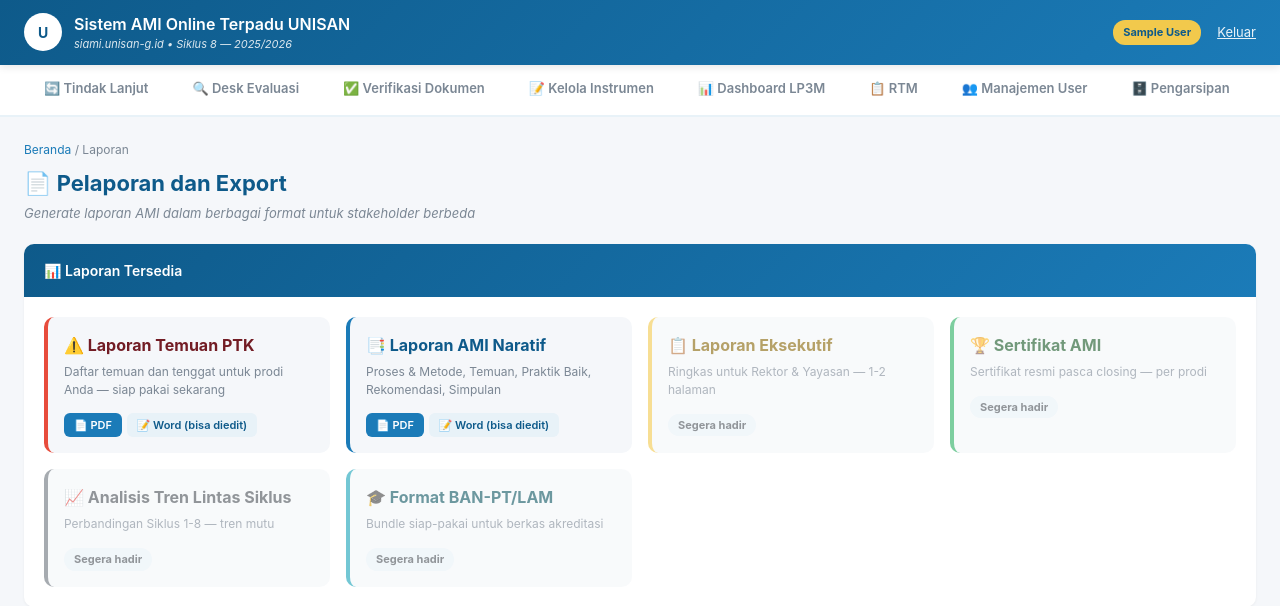
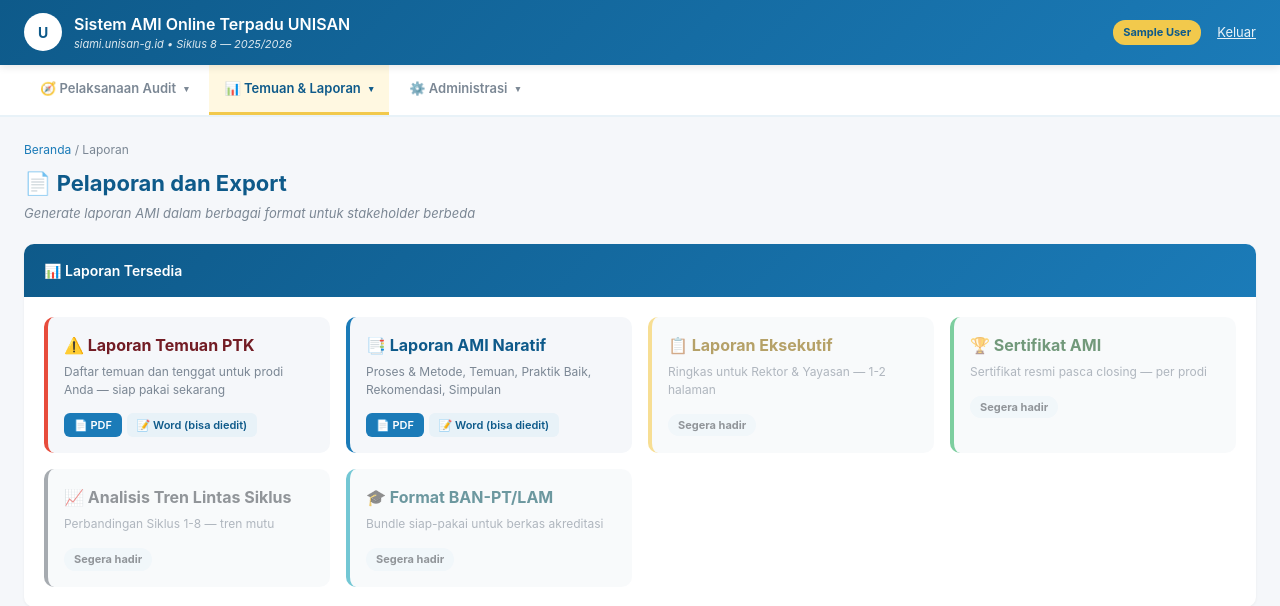
Before and after one commit to unisan-gtlo/siami, a Django app: page /laporan/ in a window 1280 px wide. Shown: the top 606 px of the page. Run offline with Django 5.2, Linux system fonts and the light colour scheme; the visitor is signed in with stand-in values (Sample User, id 1); data comes from the database, SQL or seed files in the repository.

Commit message:
feat(base): nav dropdown terkelompok + fix laporan_list tanpa permission check
Nav 12+ tab yang tadinya satu baris panjang (perlu scroll horizontal untuk
LP3M/Pimpinan/superuser yang melihat hampir semua tab) sekarang dikelompokkan
jadi 3 dropdown modern pakai <details>/<summary> native (tanpa JS framework):
"Pelaksanaan Audit" (Identitas, Self-Assessment, Upload Bukti, Verifikasi
Dokumen, Desk Evaluasi, Visitasi), "Temuan & Laporan" (Temuan/PTK, Tindak
Lanjut, Laporan, Pengarsipan), "Administrasi" (Dashboard, Kelola Instrumen,
RTM, Manajemen User) -- urutan grup & item sekarang mengikuti urutan alur
12-modul AMI, bukan urutan historis penambahan fitur. Kondisi visibilitas
per item TIDAK diubah (diaudit dulu satu per satu supaya hak akses per role
tetap identik dengan sebelumnya), cuma direorganisasi jadi grup + dedupe ke
level grup kalau semua item sama gate-nya (RTM/Manajemen User/Dashboard di
grup Administrasi).

Audit menyeluruh peran vs. view juga menemukan `laporan_list` tidak punya
pengecekan role sama sekali (cuma @login_required) -- diperbaiki supaya
konsisten dengan gate nav-nya (auditee/UPM/LP3M/Pimpinan), bukan bisa
diakses siapapun yang login lewat URL langsung.

Co-Authored-By: Claude Sonnet 5 <noreply@anthropic.com>

```diff
--- a/apps/ami_pelaporan/views.py
+++ b/apps/ami_pelaporan/views.py
@@ -64,8 +64,18 @@ def _pengisian_milik_user(user_ami, siklus):
     return None
 
 
+def _bisa_akses_laporan(request):
+    user_ami = _get_user_ami(request)
+    return request.user.is_superuser or (user_ami and (
+        user_ami.prodi_id or user_ami.is_lp3m or user_ami.is_pimpinan or user_ami.is_upm
+    ))
+
+
 @login_required
 def laporan_list(request):
+    if not _bisa_akses_laporan(request):
+        messages.error(request, 'Halaman ini hanya untuk auditee (Prodi/UPM Fakultas) atau LP3M/Pimpinan.')
+        return render(request, 'ami_pelaporan/forbidden.html', {'active_tab': 'laporan'})
     return render(request, 'ami_pelaporan/laporan_list.html', {'active_tab': 'laporan'})
 
 
--- a/templates/base.html
+++ b/templates/base.html
@@ -35,10 +35,10 @@
             border-radius: 12px; font-size: 11px; font-weight: 700;
         }
 
-        /* ===== TABS ===== */
+        /* ===== TABS (grup dropdown) ===== */
         .tabs {
             background: white; border-bottom: 2px solid #E8F2F8; padding: 0 24px;
-            display: flex; gap: 4px; overflow-x: auto;
+            display: flex; gap: 4px; align-items: center; overflow-x: auto;
             position: sticky; top: 62px; z-index: 99;
         }
         .tab {
@@ -48,6 +48,31 @@
         }
         .tab:hover { background: #F5F7FA; color: #1B7BB8; }
         .tab.active { color: #0E5A8A; border-bottom-color: #F2C94C; background: #FFF8E1; }
+
+        .nav-group { position: relative; }
+        .nav-group summary {
+            list-style: none; cursor: pointer; user-select: none;
+            padding: 14px 16px; font-size: 13px; font-weight: 600; color: #7B8794;
+            display: flex; align-items: center; gap: 6px; white-space: nowrap;
+            border-bottom: 3px solid transparent; transition: all 0.2s;
+        }
+        .nav-group summary::-webkit-details-marker { display: none; }
+        .nav-group summary::marker { content: ''; }
+        .nav-group summary::after { content: '▾'; font-size: 9px; margin-left: 2px; transition: transform 0.2s; }
+        .nav-group[open] summary::after { transform: rotate(180deg); }
+        .nav-group summary:hover { background: #F5F7FA; color: #1B7BB8; }
+        .nav-group.has-active > summary { color: #0E5A8A; border-bottom-color: #F2C94C; background: #FFF8E1; }
+        .nav-dropdown {
+            position: absolute; top: 100%; left: 0; margin-top: 2px; background: white;
+            border-radius: 10px; box-shadow: 0 10px 28px rgba(0,0,0,0.14); border: 1px solid #E8F2F8;
+            min-width: 230px; padding: 6px; z-index: 200;
+        }
+        .nav-dropdown a {
+            display: flex; align-items: center; gap: 8px; padding: 10px 12px; border-radius: 6px;
+            color: #2C3E50; text-decoration: none; font-size: 13px; font-weight: 500; white-space: nowrap;
+        }
+        .nav-dropdown a:hover { background: #F5F7FA; color: #1B7BB8; }
+        .nav-dropdown a.active { background: #FFF8E1; color: #0E5A8A; font-weight: 700; }
 
         /* ===== CONTENT ===== */
         main { padding: 24px; max-width: 1280px; margin: 0 auto; }
@@ -183,56 +208,67 @@
 </div>
 
 {% if user.is_authenticated %}
+{% with p=user.ami_profile %}
 <div class="tabs">
-    {% if user.ami_profile.prodi_id %}
-    <a class="tab {% if active_tab == 'identitas' %}active{% endif %}"
-       href="{% url 'identitas:prodi' %}">🏛️ Identitas Prodi</a>
+    {% if p.prodi_id or p.is_lp3m or p.is_pimpinan or p.is_upm or p.is_auditor_de or user.is_superuser %}
+    <details class="nav-group {% if active_tab == 'identitas' or active_tab == 'self_assessment' or active_tab == 'upload' or active_tab == 'verifikasi' or active_tab == 'de' or active_tab == 'visitasi' %}has-active{% endif %}">
+        <summary>🧭 Pelaksanaan Audit</summary>
+        <div class="nav-dropdown">
+            {% if p.prodi_id %}
+            <a class="{% if active_tab == 'identitas' %}active{% endif %}" href="{% url 'identitas:prodi' %}">🏛️ Identitas Prodi</a>
+            {% endif %}
+            {% if p.prodi_id or p.is_lp3m or p.is_pimpinan or p.is_upm %}
+            <a class="{% if active_tab == 'self_assessment' %}active{% endif %}" href="{% url 'self_assessment:pengisian_detail' %}">📝 Self-Assessment</a>
+            <a class="{% if active_tab == 'upload' %}active{% endif %}" href="{% url 'self_assessment:upload_bukti' %}">📎 Upload Bukti</a>
+            {% endif %}
+            {% if user.is_superuser or p.is_lp3m or p.is_upm or p.is_auditor_de %}
+            <a class="{% if active_tab == 'verifikasi' %}active{% endif %}" href="{% url 'self_assessment:dokumen_verifikasi_list' %}">✅ Verifikasi Dokumen</a>
+            {% endif %}
+            {% if p.is_auditor_de or user.is_superuser or p.is_lp3m or p.is_pimpinan %}
+            <a class="{% if active_tab == 'de' %}active{% endif %}" href="{% url 'de:penugasan_list' %}">🔍 Desk Evaluasi</a>
+            {% endif %}
+            {% if p.prodi_id %}
+            <a class="{% if active_tab == 'visitasi' %}active{% endif %}" href="{% url 'visitasi:visitasi_saya' %}">🚶 Visitasi</a>
+            {% endif %}
+        </div>
+    </details>
     {% endif %}
-    {% if user.ami_profile.prodi_id or user.ami_profile.is_lp3m or user.ami_profile.is_pimpinan or user.ami_profile.is_upm %}
-    <a class="tab {% if active_tab == 'self_assessment' %}active{% endif %}"
-       href="{% url 'self_assessment:pengisian_detail' %}">📝 Self-Assessment</a>
-    <a class="tab {% if active_tab == 'upload' %}active{% endif %}"
-       href="{% url 'self_assessment:upload_bukti' %}">📎 Upload Bukti</a>
+
+    {% if p.prodi_id or p.is_lp3m or p.is_pimpinan or p.is_upm or user.is_superuser or p.is_auditor_de or p.is_auditor_visitasi %}
+    <details class="nav-group {% if active_tab == 'temuan' or active_tab == 'tindak_lanjut' or active_tab == 'laporan' or active_tab == 'arsip' %}has-active{% endif %}">
+        <summary>📊 Temuan &amp; Laporan</summary>
+        <div class="nav-dropdown">
+            {% if p.prodi_id or p.is_lp3m or p.is_pimpinan or p.is_upm %}
+            <a class="{% if active_tab == 'temuan' %}active{% endif %}" href="{% url 'temuan:temuan_list' %}">⚠️ Temuan &amp; PTK</a>
+            {% endif %}
+            {% if p.prodi_id or user.is_superuser or p.is_lp3m or p.is_pimpinan %}
+            <a class="{% if active_tab == 'tindak_lanjut' %}active{% endif %}" href="{% url 'temuan:fvtb_dashboard' %}">🔄 Tindak Lanjut</a>
+            {% endif %}
+            {% if p.prodi_id or p.is_lp3m or p.is_pimpinan or p.is_upm %}
+            <a class="{% if active_tab == 'laporan' %}active{% endif %}" href="{% url 'laporan:laporan_list' %}">📄 Laporan</a>
+            {% endif %}
+            {% if user.is_superuser or p.is_lp3m or p.is_pimpinan or p.is_auditor_de or p.is_auditor_visitasi %}
+            <a class="{% if active_tab == 'arsip' %}active{% endif %}" href="{% url 'arsip:arsip_list' %}">🗄️ Pengarsipan</a>
+            {% endif %}
+        </div>
+    </details>
     {% endif %}
-    {% if user.ami_profile.prodi_id %}
-    <a class="tab {% if active_tab == 'visitasi' %}active{% endif %}"
-       href="{% url 'visitasi:visitasi_saya' %}">🚶 Visitasi</a>
-    {% endif %}
-    {% if user.ami_profile.prodi_id or user.ami_profile.is_lp3m or user.ami_profile.is_pimpinan or user.ami_profile.is_upm %}
-    <a class="tab {% if active_tab == 'temuan' %}active{% endif %}"
-       href="{% url 'temuan:temuan_list' %}">⚠️ Temuan &amp; PTK</a>
-    <a class="tab {% if active_tab == 'laporan' %}active{% endif %}"
-       href="{% url 'laporan:laporan_list' %}">📄 Laporan</a>
-    {% endif %}
-    {% if user.ami_profile.prodi_id or user.is_superuser or user.ami_profile.is_lp3m or user.ami_profile.is_pimpinan %}
-    <a class="tab {% if active_tab == 'tindak_lanjut' %}active{% endif %}"
-       href="{% url 'temuan:fvtb_dashboard' %}">🔄 Tindak Lanjut</a>
-    {% endif %}
-    {% if user.ami_profile.is_auditor_de or user.is_superuser or user.ami_profile.is_lp3m or user.ami_profile.is_pimpinan %}
-    <a class="tab {% if active_tab == 'de' %}active{% endif %}"
-       href="{% url 'de:penugasan_list' %}">🔍 Desk Evaluasi</a>
-    {% endif %}
-    {% if user.is_superuser or user.ami_profile.is_lp3m or user.ami_profile.is_upm or user.ami_profile.is_auditor_de %}
-    <a class="tab {% if active_tab == 'verifikasi' %}active{% endif %}"
-       href="{% url 'self_assessment:dokumen_verifikasi_list' %}">✅ Verifikasi Dokumen</a>
-    {% endif %}
-    {% if user.is_superuser or user.ami_profile.is_lp3m %}
-    <a class="tab {% if active_tab == 'instrumen' %}active{% endif %}"
-       href="{% url 'instrumen:butir_list' %}">📝 Kelola Instrumen</a>
-    {% endif %}
-    {% if user.is_superuser or user.ami_profile.is_lp3m or user.ami_profile.is_pimpinan %}
-    <a class="tab {% if active_tab == 'dashboard' %}active{% endif %}"
-       href="{% url 'dashboard:lp3m' %}">📊 {% if user.ami_profile.is_pimpinan %}Dashboard Rektor{% else %}Dashboard LP3M{% endif %}</a>
-    <a class="tab {% if active_tab == 'rtm' %}active{% endif %}"
-       href="{% url 'rtm:rtm_list' %}">📋 RTM</a>
-    <a class="tab {% if active_tab == 'user_auditor' %}active{% endif %}"
-       href="{% url 'user_auditor:user_auditor_list' %}">👥 Manajemen User</a>
-    {% endif %}
-    {% if user.is_superuser or user.ami_profile.is_lp3m or user.ami_profile.is_pimpinan or user.ami_profile.is_auditor_de or user.ami_profile.is_auditor_visitasi %}
-    <a class="tab {% if active_tab == 'arsip' %}active{% endif %}"
-       href="{% url 'arsip:arsip_list' %}">🗄️ Pengarsipan</a>
+
+    {% if user.is_superuser or p.is_lp3m or p.is_pimpinan %}
+    <details class="nav-group {% if active_tab == 'instrumen' or active_tab == 'dashboard' or active_tab == 'rtm' or active_tab == 'user_auditor' %}has-active{% endif %}">
+        <summary>⚙️ Administrasi</summary>
+        <div class="nav-dropdown">
+            <a class="{% if active_tab == 'dashboard' %}active{% endif %}" href="{% url 'dashboard:lp3m' %}">📊 {% if p.is_pimpinan %}Dashboard Rektor{% else %}Dashboard LP3M{% endif %}</a>
+            {% if user.is_superuser or p.is_lp3m %}
+            <a class="{% if active_tab == 'instrumen' %}active{% endif %}" href="{% url 'instrumen:butir_list' %}">📝 Kelola Instrumen &amp; Siklus</a>
+            {% endif %}
+            <a class="{% if active_tab == 'rtm' %}active{% endif %}" href="{% url 'rtm:rtm_list' %}">📋 RTM</a>
+            <a class="{% if active_tab == 'user_auditor' %}active{% endif %}" href="{% url 'user_auditor:user_auditor_list' %}">👥 Manajemen User</a>
+        </div>
+    </details>
     {% endif %}
 </div>
+{% endwith %}
 {% endif %}
 
 <main>
@@ -267,5 +303,21 @@
     <div style="margin-top: 4px; opacity: 0.7;">Bagian dari Ekosistem Sistem Informasi Terpadu Universitas Ichsan Gorontalo</div>
 </footer>
 
+<script>
+document.querySelectorAll('.nav-group').forEach(function (group) {
+    group.addEventListener('toggle', function () {
+        if (group.open) {
+            document.querySelectorAll('.nav-group').forEach(function (other) {
+                if (other !== group) other.open = false;
+            });
+        }
+    });
+});
+document.addEventListener('click', function (e) {
+    document.querySelectorAll('.nav-group[open]').forEach(function (group) {
+        if (!group.contains(e.target)) group.open = false;
+    });
+});
+</script>
 </body>
 </html>
```
Also changed, not shown: templates/ami_pelaporan/forbidden.html (added, +8 -0 lines).
